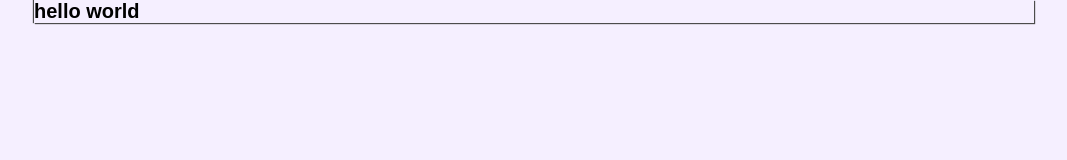
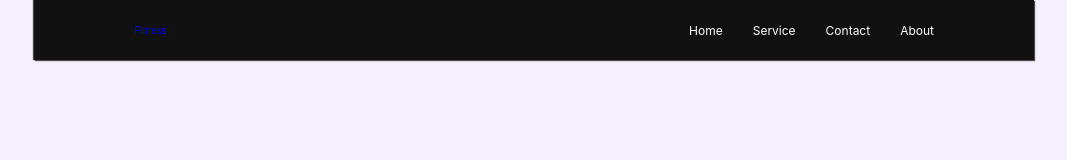
Before and after one commit to Shazidulislam/b10-responsive-website, a plain HTML site: page index.html in a window 1280 px wide. Shown: the whole page, without its empty margins (106-1173 px from the left). Drawn offline with Linux system fonts and the light colour scheme.

Commit message:
added nav

```diff
--- a/index.html
+++ b/index.html
@@ -14,7 +14,15 @@
 </head>
 <body>
     <header>
-        <h1>hello world</h1>
+        <nav class="nav-container">
+            <a href="http://#">Fitness</a>
+            <ul class="nav__ul">
+                <li class="nav__list"><a href="#" class="nav__link">Home</a></li>
+                <li class="nav__list"><a href="#" class="nav__link">Service</a></li>
+                <li class="nav__list"><a href="#" class="nav__link">Contact</a></li>
+                <li class="nav__list"><a href="About" class="nav__link">About</a></li>
+            </ul>
+        </nav>
     </header>
     <main></main>
     <footer></footer>
--- a/style/style.css
+++ b/style/style.css
@@ -23,6 +23,29 @@ body{
 }
 
 /* genaral web code end here  */
+/* nav style code start here  */
+.nav-container{
+    display: flex;
+    justify-content: space-between;
+    align-items: center;
+    height: 3rem;
+    position: sticky;
+    padding: 3rem 10rem;
+    background-color: #111111;
+}
+.nav__ul{
+    display: flex;
+    gap: 3rem;
+}
+.nav__link{
+    font-size: 1.2rem;
+    font-weight: 400;
+    font-family: "inter",sans-serif;
+    color: #fff;
+
+
+}
+/* nav style code end here  */
 /* responsive wed code start here  */
 @media screen and (max-width:992px) {
 
@@ -34,7 +57,7 @@ body{
 }
 @media screen and (max-width:600px) {
     html{
-        font-size: 48.5px;
+        font-size: 48%;
     }
 }
 /* responsive wed code end here  */
```
